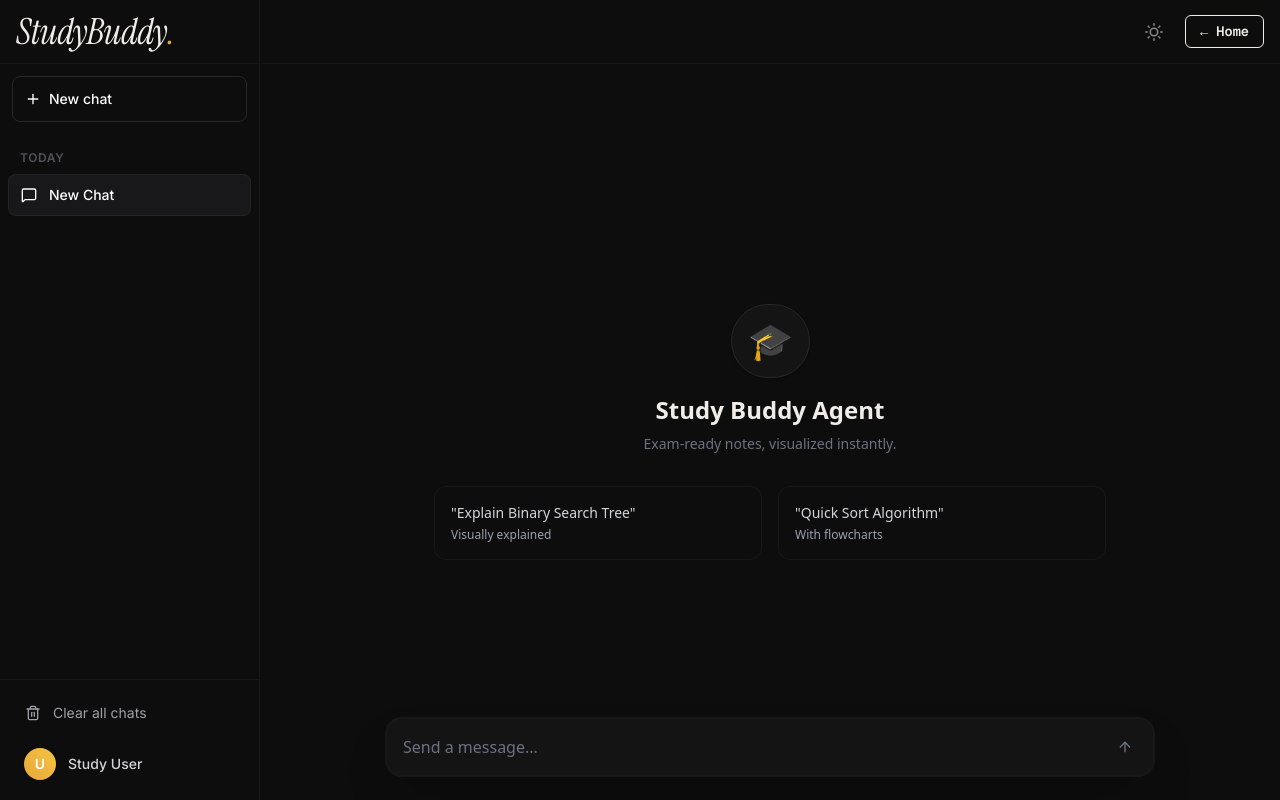
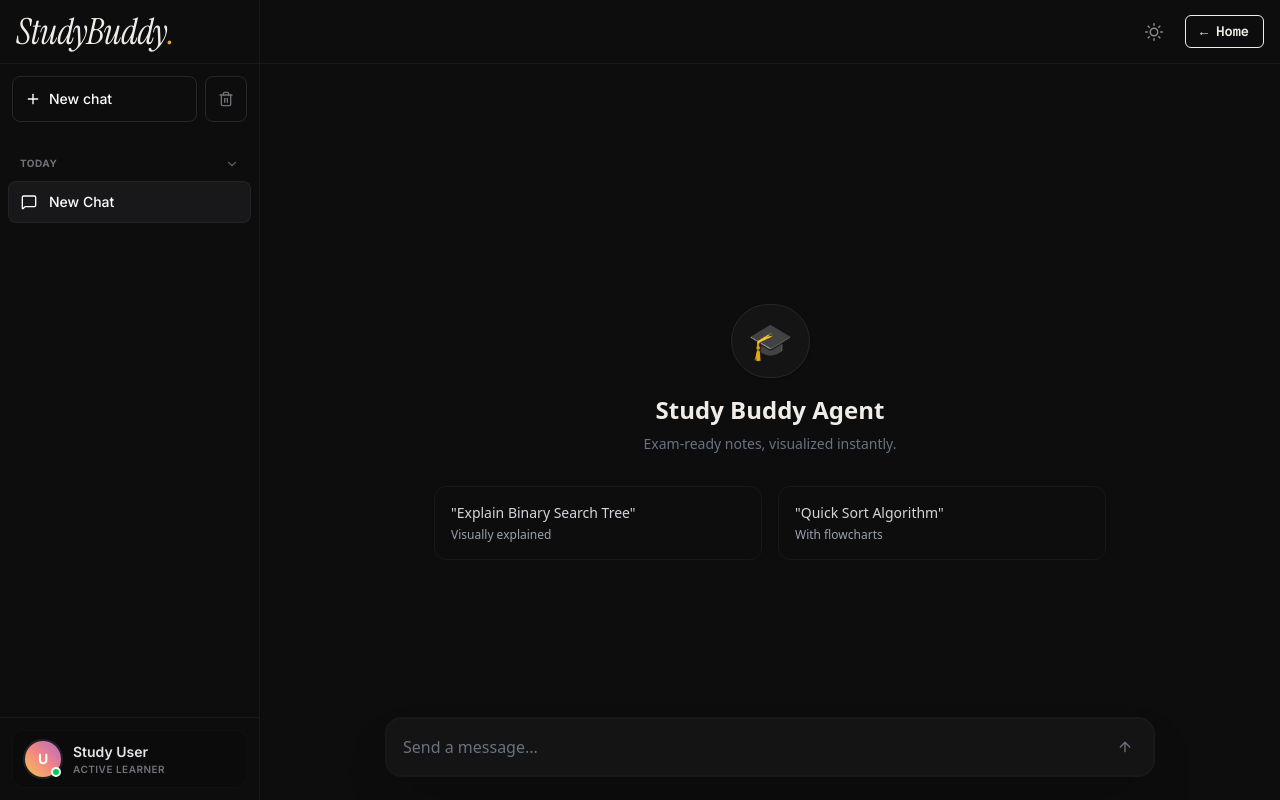
Before and after one commit to SambhavSirohi05/StudyBuddy, a Next.js app: page /chat in a window 1280 px wide. Both pictures are taken after a click on the button "New chat". Built offline with nearby package versions, Linux system fonts and the light colour scheme.

Commit message:
feat(sidebar): implement collapsible history groups and side-by-side action buttons

```diff
--- a/components/Sidebar.tsx
+++ b/components/Sidebar.tsx
@@ -1,6 +1,7 @@
 'use client';
 
-import { Plus, MessageSquare, X, Trash2 } from 'lucide-react';
+import { useState } from 'react';
+import { Plus, MessageSquare, X, Trash2, ChevronDown, ChevronRight } from 'lucide-react';
 import { ChatSession } from '@/types';
 import { clsx } from 'clsx';
 
@@ -55,25 +56,43 @@ export default function Sidebar({
                     </button>
                 </div>
 
-                {/* Brand Header Logo (Above New Chat Button) */}
+                {/* Brand Header Logo (Above Action Buttons) */}
                 <div className={`px-4 h-16 border-b flex items-center justify-between sync-theme-transition ${isDarkMode ? 'border-zinc-900' : 'border-gray-100'}`}>
                     <div className="c1-logo select-none text-[1.8rem]">
                         StudyBuddy<span className="c1-logo-dot">.</span>
                     </div>
                 </div>
 
-                {/* New Chat Button */}
-                <div className="p-3">
+                {/* Action Buttons (New Chat & Clear History) */}
+                <div className="p-3 flex gap-2">
                     <button
                         onClick={() => {
                             onNewChat();
                             onClose(); // Close on mobile after selection
                         }}
-                        className={`flex items-center gap-2 w-full px-3 py-3 rounded-lg border sync-theme-transition text-sm font-medium text-left ${isDarkMode ? 'border-zinc-800 hover:bg-zinc-800/50 text-white' : 'border-gray-200 hover:bg-gray-50 text-gray-800'}`}
+                        className={`flex items-center gap-2 flex-1 px-3 py-3 rounded-lg border sync-theme-transition text-sm font-medium text-left ${isDarkMode ? 'border-zinc-800 hover:bg-zinc-800/50 text-white' : 'border-gray-200 hover:bg-gray-50 text-gray-800'}`}
                     >
                         <Plus className="w-4 h-4" />
                         New chat
                     </button>
+                    {sessions.length > 0 && (
+                        <button
+                            onClick={() => {
+                                if (window.confirm("Are you sure you want to clear all chat history?")) {
+                                    onClearAllChats();
+                                    onClose();
+                                }
+                            }}
+                            className={`flex items-center justify-center p-3 rounded-lg border sync-theme-transition ${
+                                isDarkMode
+                                    ? 'border-zinc-800 text-zinc-500 hover:text-red-400 hover:bg-red-950/20 hover:border-red-900/30'
+                                    : 'border-gray-200 text-gray-400 hover:text-red-600 hover:bg-red-50/50 hover:border-red-100/50'
+                            }`}
+                            title="Clear all chats"
+                        >
+                            <Trash2 className="w-4 h-4" />
+                        </button>
+                    )}
                 </div>
 
                 {/* History List */}
@@ -114,29 +133,25 @@ export default function Sidebar({
                 </div>
 
                 {/* User Footer */}
-                <div className={`p-3 border-t space-y-1.5 sync-theme-transition ${isDarkMode ? 'border-zinc-900' : 'border-gray-100'}`}>
-                    <button
-                        onClick={() => {
-                            if (window.confirm("Are you sure you want to clear all chat history?")) {
-                                onClearAllChats();
-                                onClose();
-                            }
-                        }}
-                        className={`flex items-center gap-3 w-full px-3 py-2.5 rounded-lg sync-theme-transition text-sm text-left border border-transparent ${
+                <div className={`p-3 border-t sync-theme-transition ${isDarkMode ? 'border-zinc-900' : 'border-gray-100'}`}>
+                    <div className={`flex items-center gap-3 w-full px-3 py-2.5 rounded-xl border sync-theme-transition text-sm select-none ${
                         isDarkMode
-                                ? 'text-zinc-400 hover:bg-zinc-800/40 hover:text-red-400'
-                                : 'text-gray-500 hover:bg-gray-50 hover:text-red-600'
-                        }`}
-                    >
-                        <Trash2 className="w-4 h-4" />
-                        <span>Clear all chats</span>
-                    </button>
-                    <div className="flex items-center gap-3 w-full px-3 py-2 rounded-lg text-sm">
-                        <div className="w-8 h-8 rounded-full bg-gradient-to-tr from-[#E8A838] to-[#F5C344] flex items-center justify-center text-white font-semibold select-none shadow-sm">
+                            ? 'bg-zinc-950/30 border-zinc-900/50'
+                            : 'bg-gray-50/50 border-gray-100/80'
+                    }`}>
+                        <div className="relative flex-shrink-0">
+                            <div className="w-9 h-9 rounded-full bg-gradient-to-tr from-[#F5C344] via-[#F28482] to-[#B567C2] flex items-center justify-center text-white font-bold select-none shadow-sm ring-2 ring-white/10">
                                 U
                             </div>
-                        <div className={`flex-1 text-left font-medium select-none sync-theme-transition ${isDarkMode ? 'text-zinc-300' : 'text-gray-700'}`}>
+                            <span className="absolute bottom-0 right-0 w-2.5 h-2.5 bg-green-500 rounded-full border-2 border-white dark:border-[#0D0D0D]"></span>
+                        </div>
+                        <div className="flex-1 text-left min-w-0">
+                            <div className={`font-semibold truncate sync-theme-transition ${isDarkMode ? 'text-zinc-200' : 'text-gray-800'}`}>
                                 Study User
+                            </div>
+                            <div className={`text-[10px] uppercase tracking-wider font-semibold sync-theme-transition ${isDarkMode ? 'text-zinc-500' : 'text-gray-400'}`}>
+                                Active Learner
+                            </div>
                         </div>
                     </div>
                 </div>
@@ -146,11 +161,30 @@ export default function Sidebar({
 }
 
 function SessionGroup({ title, items, currentSessionId, onLoadChat, onDeleteChat, onClose, isDarkMode }: any) {
+    const [isOpen, setIsOpen] = useState(true);
+
     if (items.length === 0) return null;
 
     return (
         <div className="space-y-1">
-            <h3 className={`px-3 text-xs font-semibold uppercase tracking-wider mb-2 ${isDarkMode ? 'text-zinc-600' : 'text-gray-400'}`}>{title}</h3>
+            <button
+                onClick={() => setIsOpen(!isOpen)}
+                className={`flex items-center justify-between w-full px-3 py-1.5 text-[10px] font-bold uppercase tracking-wider mb-1 text-left rounded sync-theme-transition select-none ${
+                    isDarkMode
+                        ? 'text-zinc-500 hover:text-zinc-300 hover:bg-zinc-900/30'
+                        : 'text-gray-400 hover:text-gray-700 hover:bg-gray-50'
+                }`}
+            >
+                <span>{title}</span>
+                {isOpen ? (
+                    <ChevronDown className="w-3.5 h-3.5 opacity-80" />
+                ) : (
+                    <ChevronRight className="w-3.5 h-3.5 opacity-80" />
+                )}
+            </button>
+
+            {isOpen && (
+                <div className="space-y-1">
                     {items.map((session: ChatSession) => (
                         <div key={session.id} className="relative group">
                             <button
@@ -183,5 +217,7 @@ function SessionGroup({ title, items, currentSessionId, onLoadChat, onDeleteChat
                         </div>
                     ))}
                 </div>
+            )}
+        </div>
     );
 }
```
Lines whose indentation alone changed are shown as unchanged.
